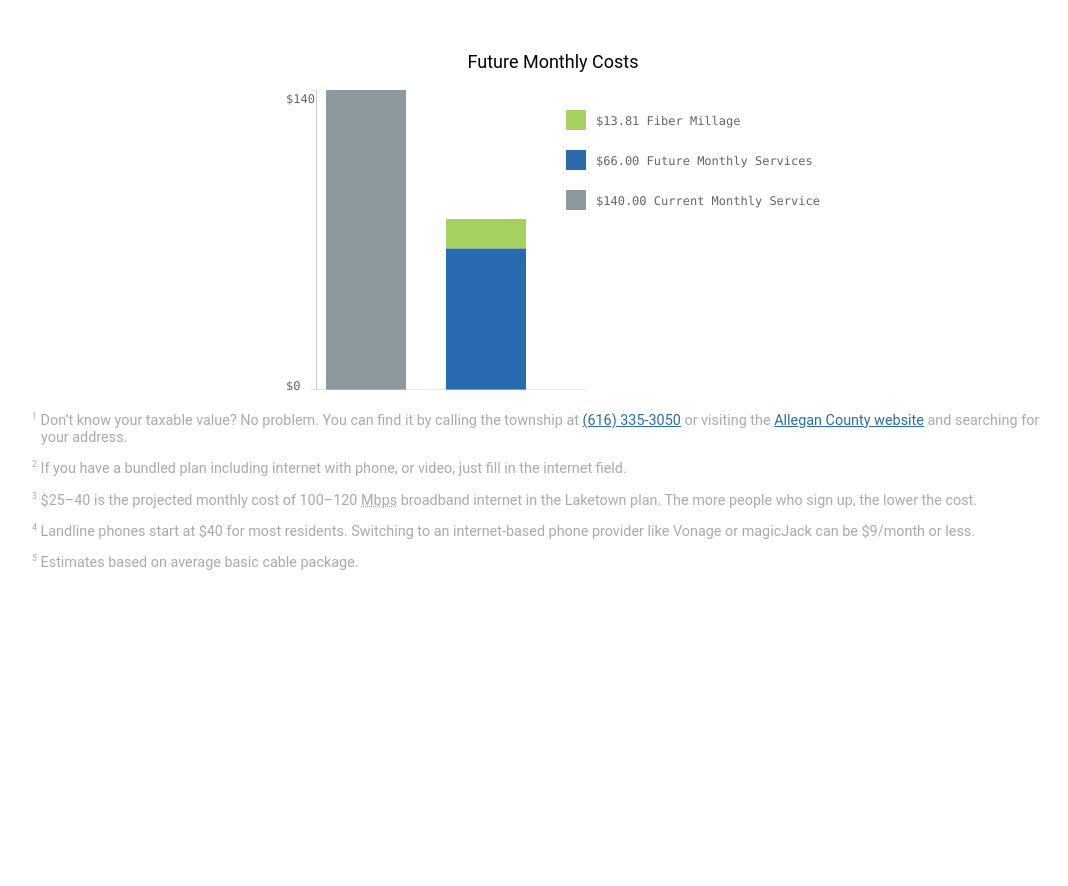
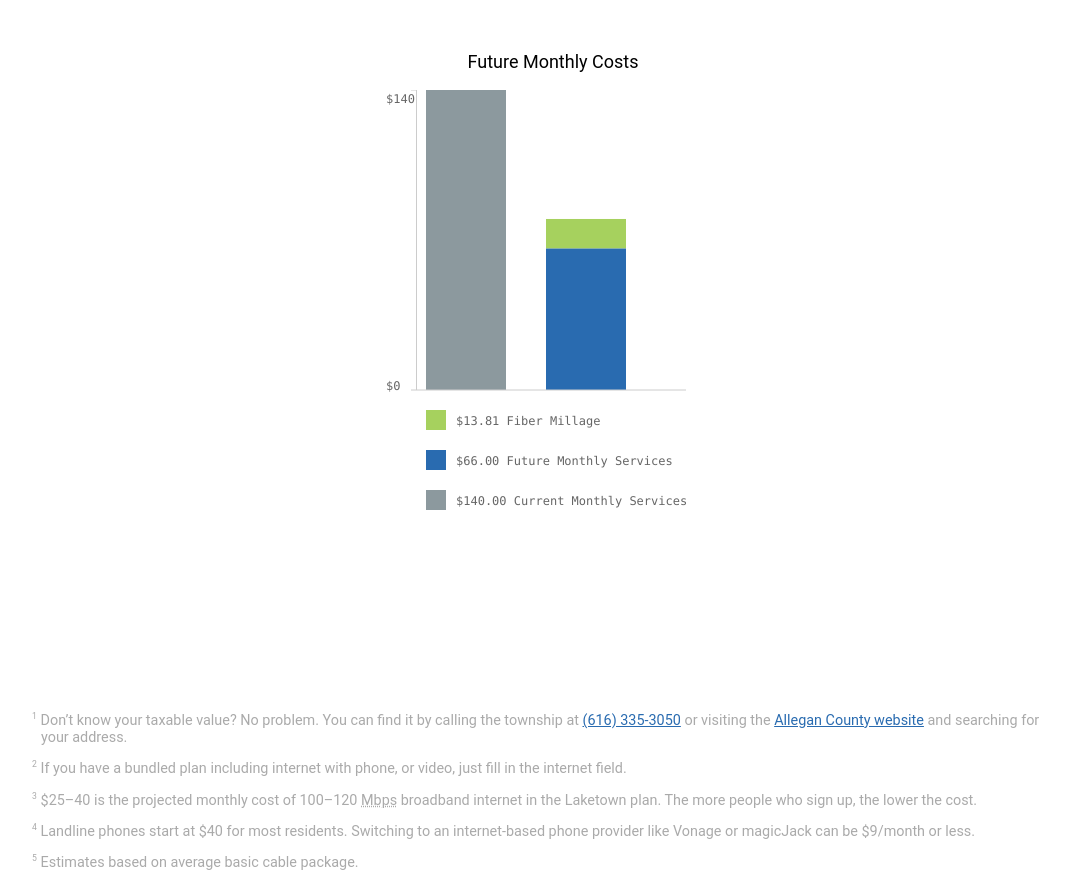
Before and after one commit to collectiveidea/laketown, a website: page index.html in a window 1280 px wide. Shown: the part 701-1587 px from the top of the page, without its empty margins (87-1155 px from the left). Before the commit the page ends 1287 px from the top, so only its background shows below. Drawn offline with Linux system fonts and the light colour scheme.

Commit message:
Move chart legend under graph

```diff
--- a/index.html
+++ b/index.html
@@ -147,7 +147,7 @@
 
       <figure>
         <figcaption>Future Monthly Costs</figcaption>
-        <canvas id="graph" width="535" height="300"></canvas>
+        <canvas id="graph" width="335" height="600"></canvas>
       </figure>
 
     </div>
@@ -279,16 +279,16 @@
 
         drawLegend = function (formatCurrency) {
           context.fillStyle = "#8C999E";
-          context.fillRect(280, 100, 20, 20);
+          context.fillRect(40, 400, 20, 20);
           context.fillStyle = "#296BB0";
-          context.fillRect(280, 60, 20, 20);
+          context.fillRect(40, 360, 20, 20);
           context.fillStyle = "#A6D15E";
-          context.fillRect(280, 20, 20, 20);
+          context.fillRect(40, 320, 20, 20);
           context.font= "normal 12px 'Ubuntu Mono', 'Roboto Mono', 'Segoe Mono', Consolas, Menlo, monospace";
           context.fillStyle = "#666";
-          context.fillText(formatCurrency(Results.fiber_millage) + " Fiber Millage", 310, 35);
-          context.fillText(formatCurrency(Results.projected_monthly) + " Future Monthly Services", 310, 75);
-          context.fillText(formatCurrency(Results.current_monthly) + " Current Monthly Services", 310, 115);
+          context.fillText(formatCurrency(Results.fiber_millage) + " Fiber Millage", 70, 335);
+          context.fillText(formatCurrency(Results.projected_monthly) + " Future Monthly Services", 70, 375);
+          context.fillText(formatCurrency(Results.current_monthly) + " Current Monthly Services", 70, 415);
         },
         drawAxis = function () {
           context.fillStyle = "#666";
```
